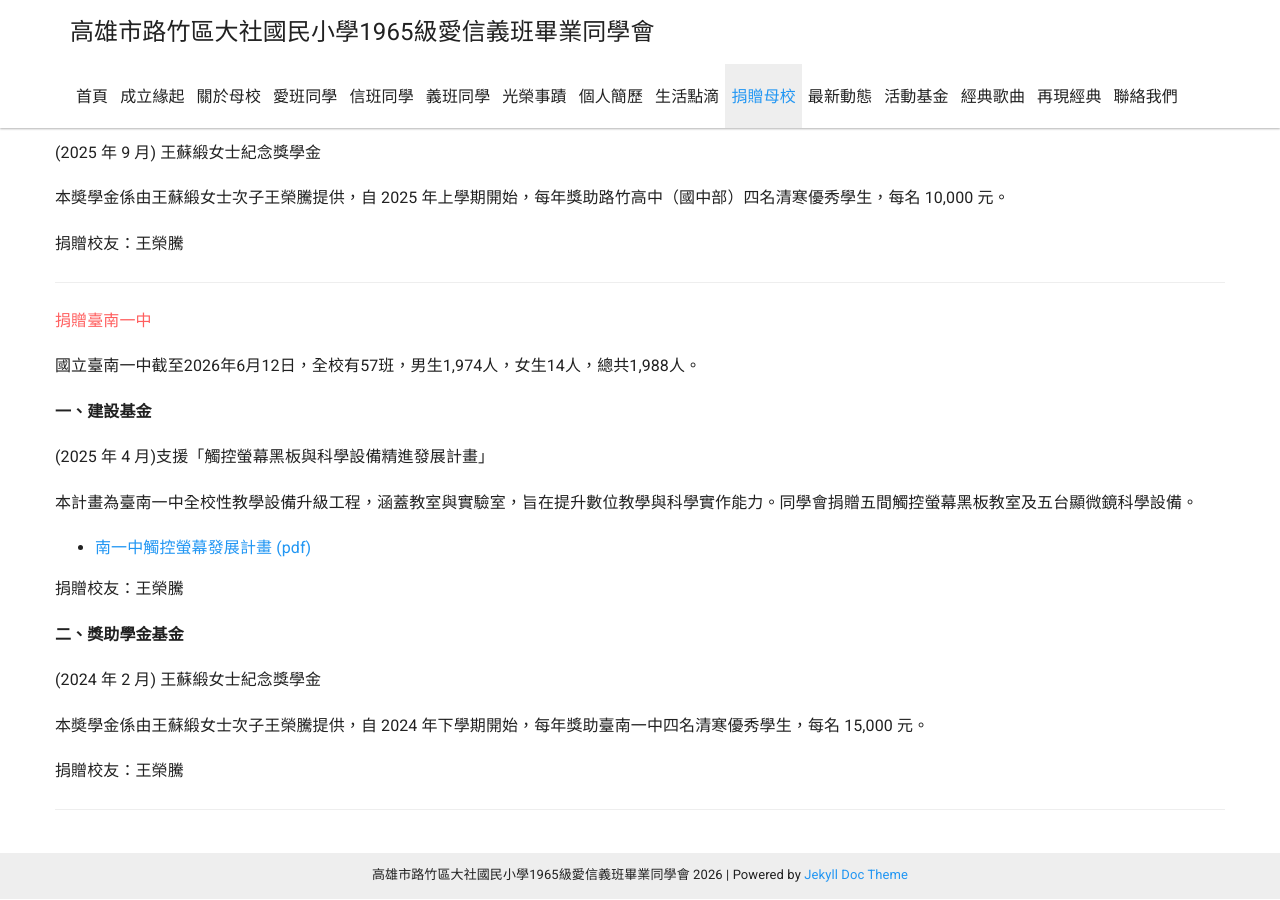
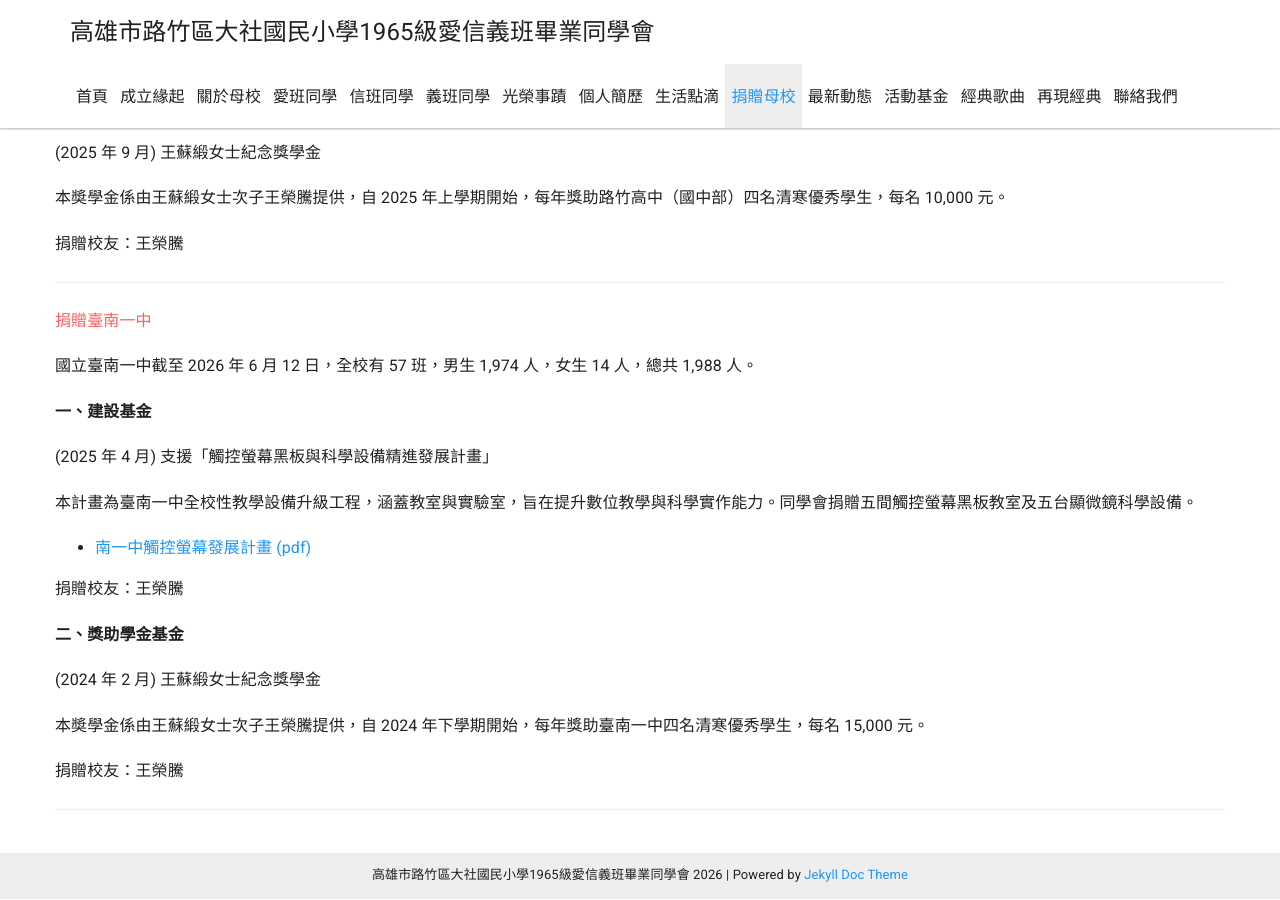
Before and after one commit to dashe1965/dashe1965.github.io, a Jekyll site: the page built from _docs/donate/donate.md, in a window 1280 px wide and 900 px high, scrolled down 3045 px. Built offline with Jekyll 4.4.1, drawn with Linux system fonts in a browser that asks for light colours; nearby versions of some CDN libraries.

```diff
--- a/_docs/donate/donate.md
+++ b/_docs/donate/donate.md
@@ -132,11 +132,11 @@ _捐贈路竹高中 (國中部)_
 
 _捐贈臺南一中_
 
-國立臺南一中截至2026年6月12日，全校有57班，男生1,974人，女生14人，總共1,988人。
+國立臺南一中截至 2026 年 6 月 12 日，全校有 57 班，男生 1,974 人，女生 14 人，總共 1,988 人。
 
 **一、建設基金**
 
-(2025 年 4 月)支援「觸控螢幕黑板與科學設備精進發展計畫」
+(2025 年 4 月) 支援「觸控螢幕黑板與科學設備精進發展計畫」
 
 本計畫為臺南一中全校性教學設備升級工程，涵蓋教室與實驗室，旨在提升數位教學與科學實作能力。同學會捐贈五間觸控螢幕黑板教室及五台顯微鏡科學設備。
 
```
